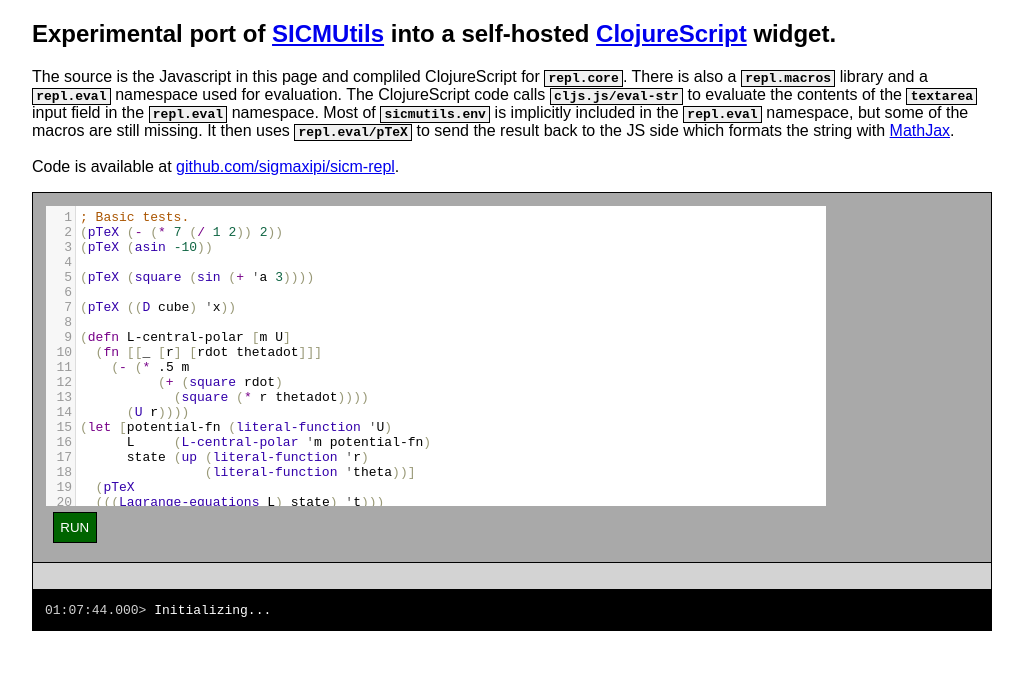
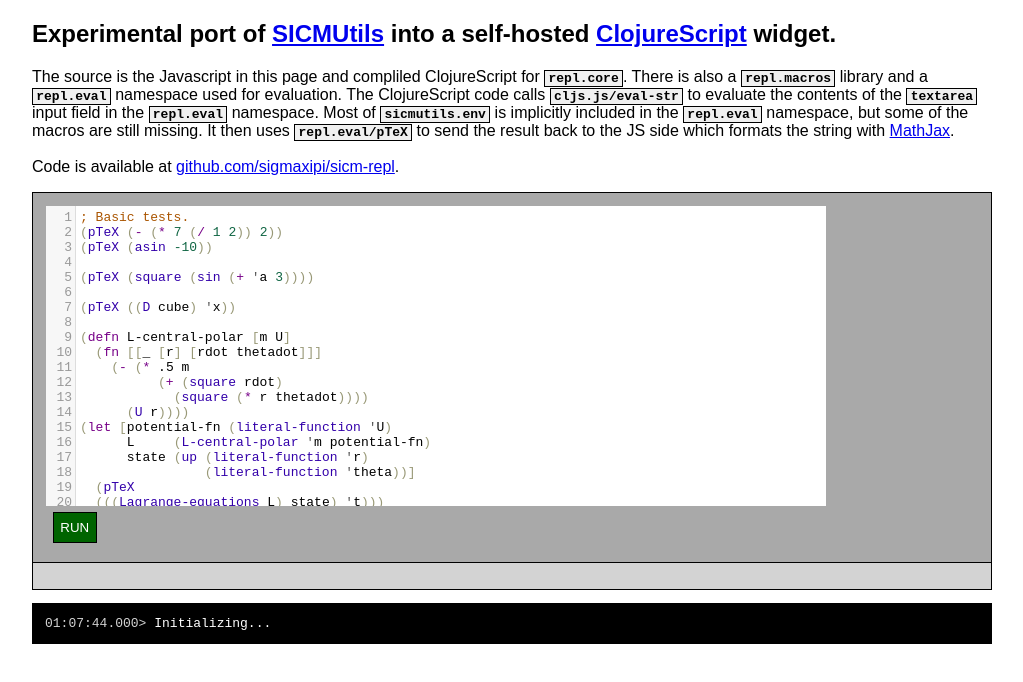
Before and after one commit to sigmaxipi/sicm-repl, a website with bundled scripts: page index.html in a window 1280 px wide. Shown: the whole page, without its empty margins (128-1151 px from the left). Built offline with nearby package versions, Linux system fonts and the light colour scheme; files whose address does not match are found by name.

```diff
--- a/index.html
+++ b/index.html
@@ -96,7 +96,7 @@
       <br/>
       Code is available at <a href="https://github.com/sigmaxipi/sicm-repl">github.com/sigmaxipi/sicm-repl</a>.
     </p>
-    <div id="log"></div>
+    <pre id="log"></pre>
     <script>
 // Utility to log events to the page rather than the console.
 function log(str, clazz) {
@@ -170,6 +170,7 @@
         f (compose (L-translate-shift 'm) (Gamma q))]
     (pTeX (f 't)))
 
+; Macro test
 (def g (literal-function 'g (-> (X Real Real) Real)))
 (pTeX (g 'x 'y))
 
@@ -207,9 +208,9 @@
       }
 
       this.outputDiv.html(`ERROR: ${cause.message} <br/> DETAILS: ${result.error.cause.data}`).removeClass('sicm-widget-output').addClass('sicm-widget-output-error');
-      logE("Compilation failed.");
+      logE("  Compilation failed.");
     } else {
-      log("Compilation successful.");
+      log("  Compilation successful.");
     }
   }
 
```
Also changed, not shown: 2 other files.
